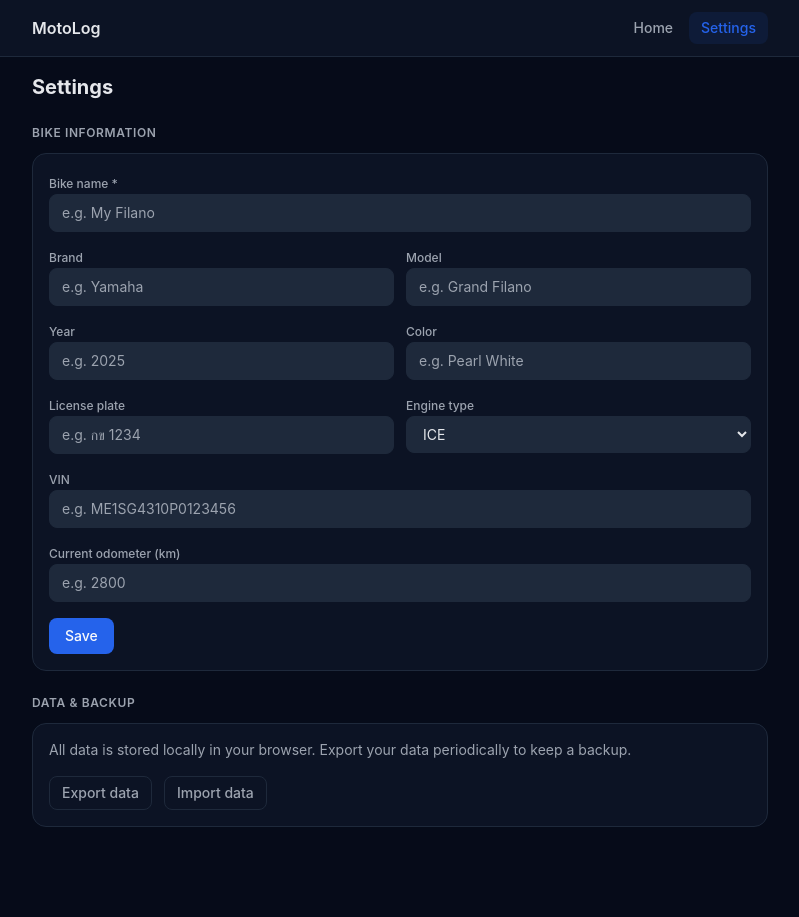
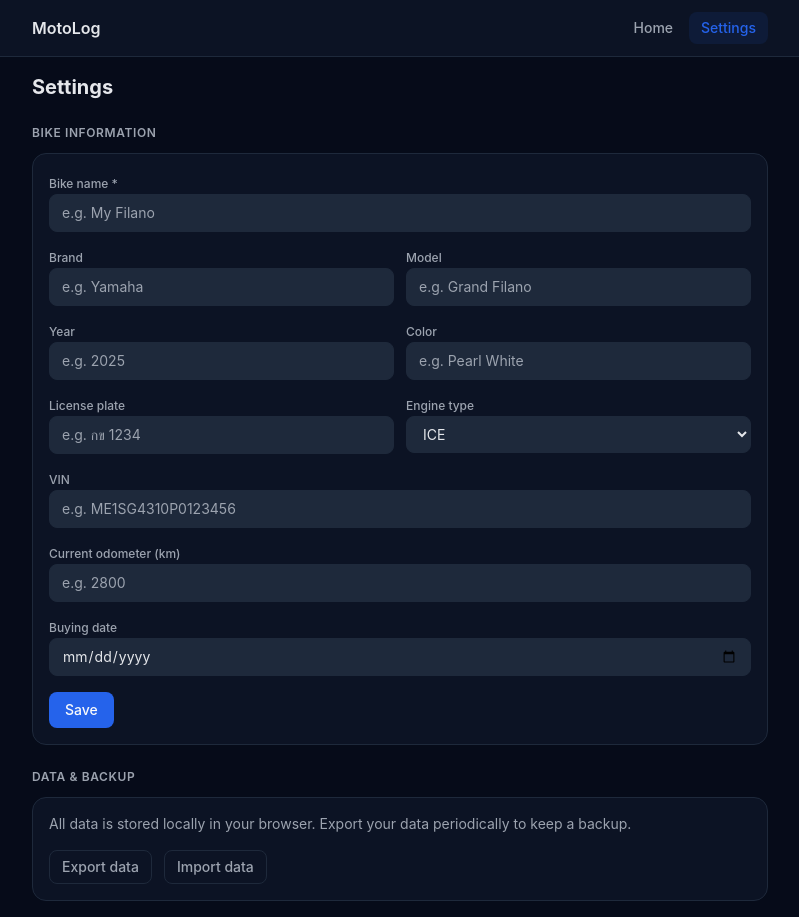
Before and after one commit to Mr-Zer0/motolog, a Svelte app: page / in a window 1280 px wide. Both pictures are taken after a click on the button "Settings". Shown: the whole page, without its empty margins (240-1039 px from the left). Before the commit the page ends 843 px from the top, so only its background shows below. Built offline with nearby package versions, Linux system fonts and the light colour scheme; no server answers; the database is empty.

Commit message:
feat(settings): add buying date field to bike profile

```diff
--- a/src/db/database.ts
+++ b/src/db/database.ts
@@ -21,6 +21,7 @@ const DEFAULT_BIKE: Bike = {
   plate_number: '',
   vin: '',
   current_odometer: null,
+  buying_date: null,
 }
 
 export async function initDatabase(): Promise<void> {
--- a/src/pages/Settings.svelte
+++ b/src/pages/Settings.svelte
@@ -12,6 +12,7 @@
     plate_number: '',
     vin: '',
     current_odometer: null,
+    buying_date: null,
   }
 
   let form = $state<Bike>(structuredClone($bike ?? emptyBike))
@@ -21,6 +22,8 @@
   function handleChange(field: keyof Bike, value: string) {
     if (field === 'year' || field === 'current_odometer') {
       ;(form as Record<string, unknown>)[field] = value === '' ? null : Number(value)
+    } else if (field === 'buying_date') {
+      ;(form as Record<string, unknown>)[field] = value === '' ? null : value
     } else {
       ;(form as Record<string, unknown>)[field] = value
     }
@@ -164,6 +167,17 @@
         />
       </div>
 
+      <div class="space-y-1">
+        <label for="bike-buying-date" class={labelClass}>Buying date</label>
+        <input
+          id="bike-buying-date"
+          type="date"
+          value={form.buying_date ?? ''}
+          onchange={e => handleChange('buying_date', (e.target as HTMLInputElement).value)}
+          class={inputClass}
+        />
+      </div>
+
       <div class="flex items-center gap-3 pt-1">
         <button
           onclick={handleSave}
--- a/src/types/index.ts
+++ b/src/types/index.ts
@@ -10,6 +10,7 @@ export interface Bike {
   plate_number: string
   vin: string
   current_odometer: number | null
+  buying_date: string | null
 }
 
 export interface LogEntry {
```
